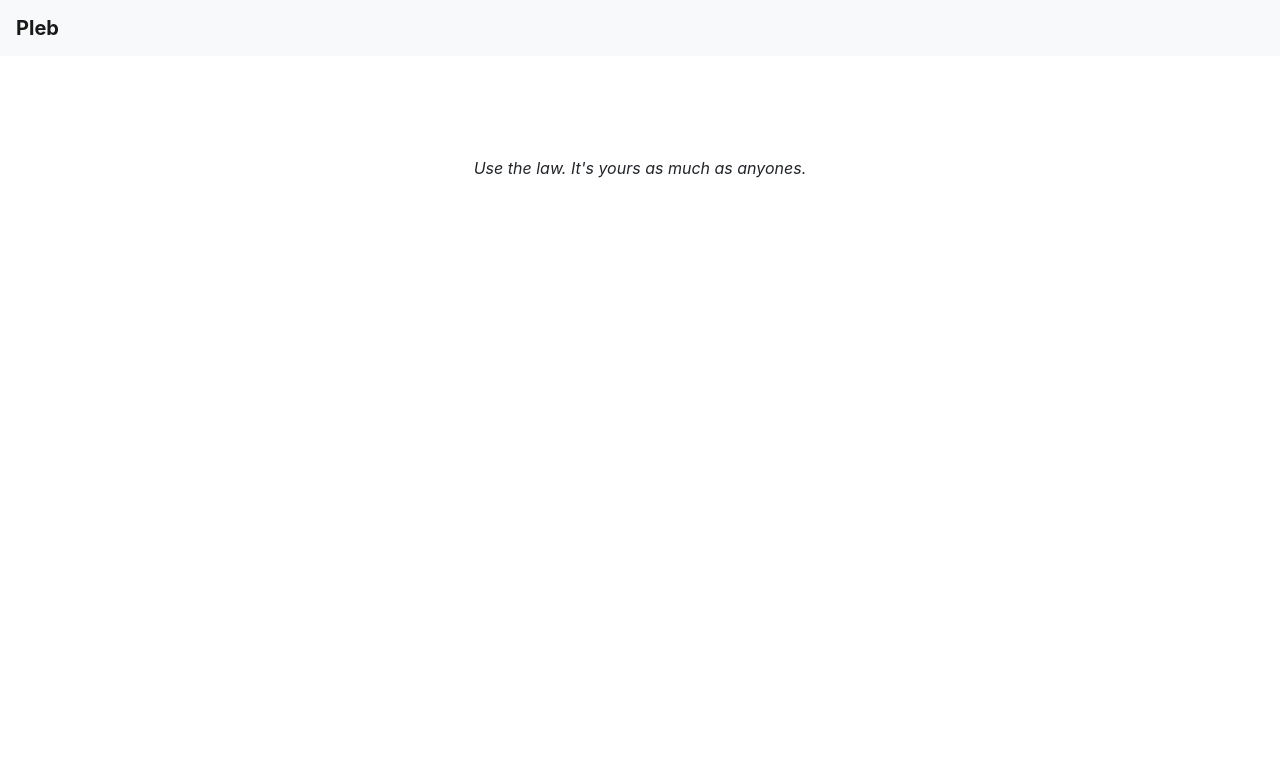
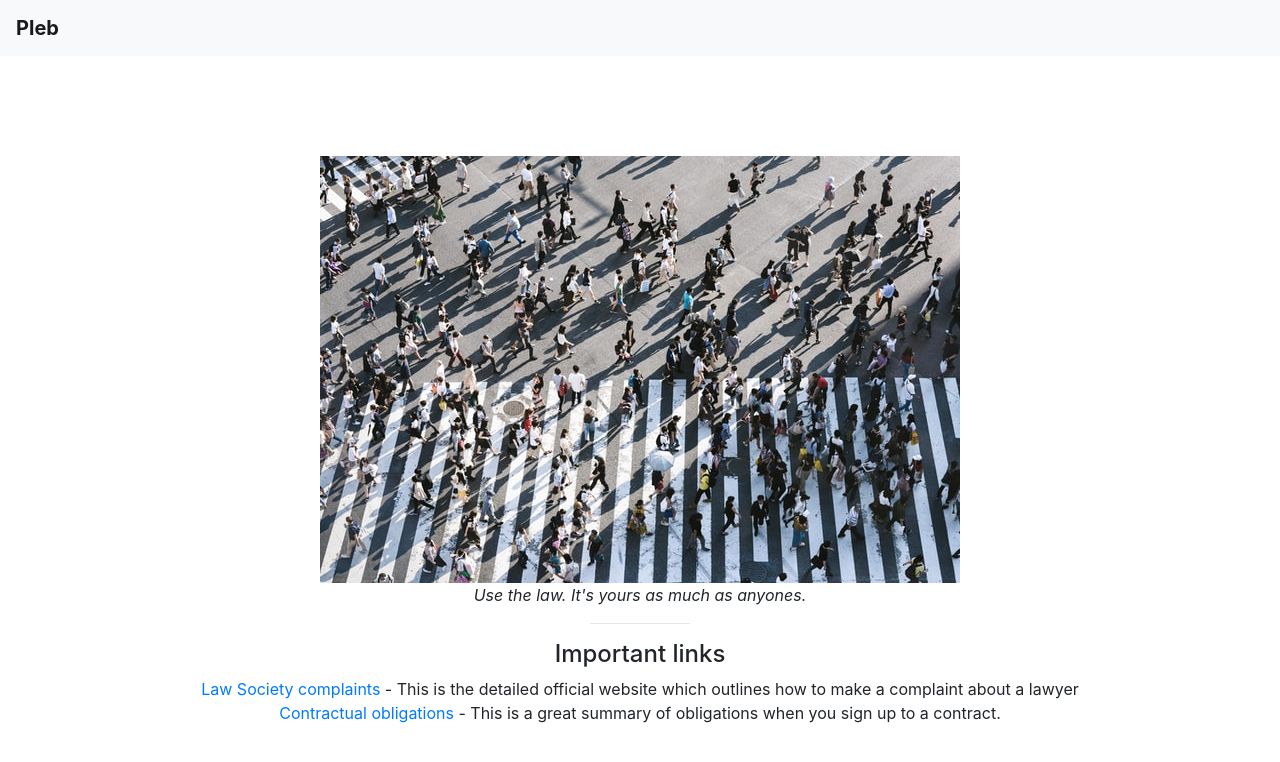
Before and after one commit to jwwnz/pleb, a React (Create React App) app: page / in a window 1280 px wide. Shown: the top 762 px of the page. Built offline with nearby package versions, Linux system fonts and the light colour scheme.

Commit message:
Add some content into the home page

```diff
--- a/src/pages/HomePage.tsx
+++ b/src/pages/HomePage.tsx
@@ -1,9 +1,28 @@
 import React from "react";
-import { Col, Container, Row } from "react-bootstrap";
+import { Col, Container, Image, Row } from "react-bootstrap";
+
+const legalLinks = [
+	{
+		name: "Law Society complaints",
+		link:
+			"https://www.lawsociety.org.nz/for-the-community/lawyers-complaints-service",
+		description:
+			"This is the detailed official website which outlines how to make a complaint about a lawyer",
+	},
+	{
+		name: "Contractual obligations",
+		link: "https://www.consumer.org.nz/articles/contract-law",
+		description:
+			"This is a great summary of obligations when you sign up to a contract.",
+	},
+];
 
 function HomePage() {
 	const homePageStyle = {
-		padding: "100px",
+		padding: "100px 0px 0px 0px",
+	} as React.CSSProperties;
+
+	const quoteStyle = {
 		fontStyle: "italic",
 	} as React.CSSProperties;
 
@@ -11,7 +30,25 @@ function HomePage() {
 		<>
 			<Container style={homePageStyle}>
 				<Row>
-					<Col>Use the law. It's yours as much as anyones.</Col>
+					<Col>
+						<Image src="people.jpg" fluid />
+					</Col>
+				</Row>
+				<Row>
+					<Col style={quoteStyle}>
+						Use the law. It's yours as much as anyones.
+					</Col>
+				</Row>
+				<hr style={{ width: "100px" }} />
+				<Row>
+					<Col>
+						<h4>Important links</h4>
+						{legalLinks.map(({ name, link, description }) => (
+							<div>
+								<a href={link}>{name}</a> - <span>{description}</span>
+							</div>
+						))}
+					</Col>
 				</Row>
 			</Container>
 		</>
```
Also changed, not shown: public/people.jpg (added).
